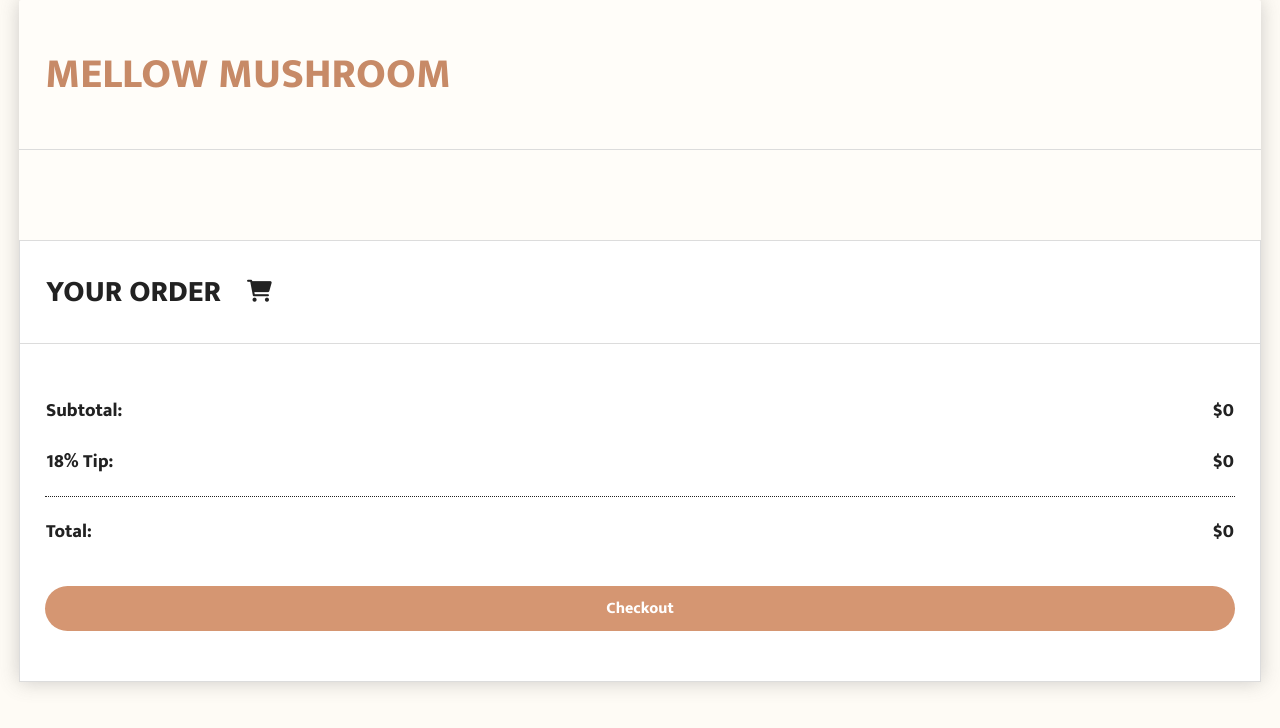
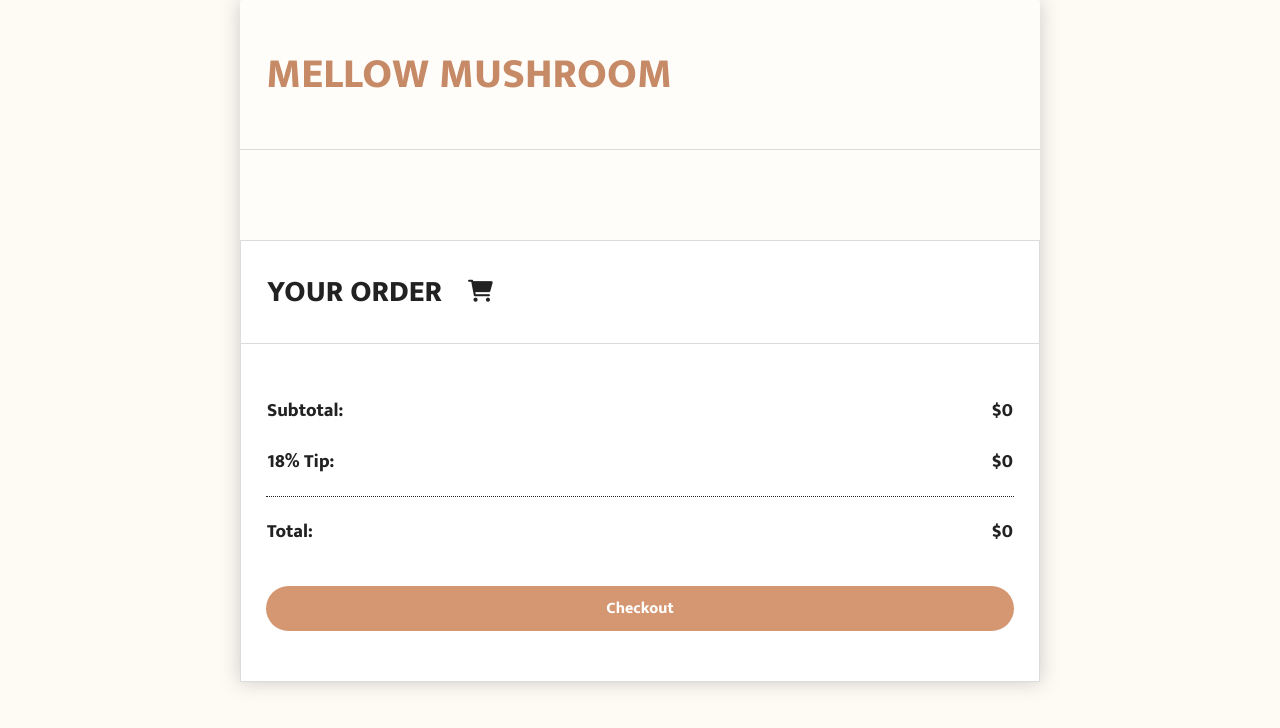
Before and after one commit to austincomer/Mobile-Restaurant-Ordering, a plain HTML site: page index.html in a window 1280 px wide. Drawn offline with Linux system fonts and the light colour scheme.

Commit message:
Update max-width & grid

```diff
--- a/index.css
+++ b/index.css
@@ -68,7 +68,7 @@
     width: 100%;
     display: flex;
     flex-direction: column;
-    max-width: 1242px;
+    max-width: 800px;
     overflow: auto;
 }
 
@@ -96,7 +96,7 @@
     height: 100%;
     padding: 45px 0px;
     display: grid;
-    grid-template-columns: auto auto;
+    grid-template-columns: auto auto auto ;
     justify-content: center;
     gap: 27px;
 }
```
